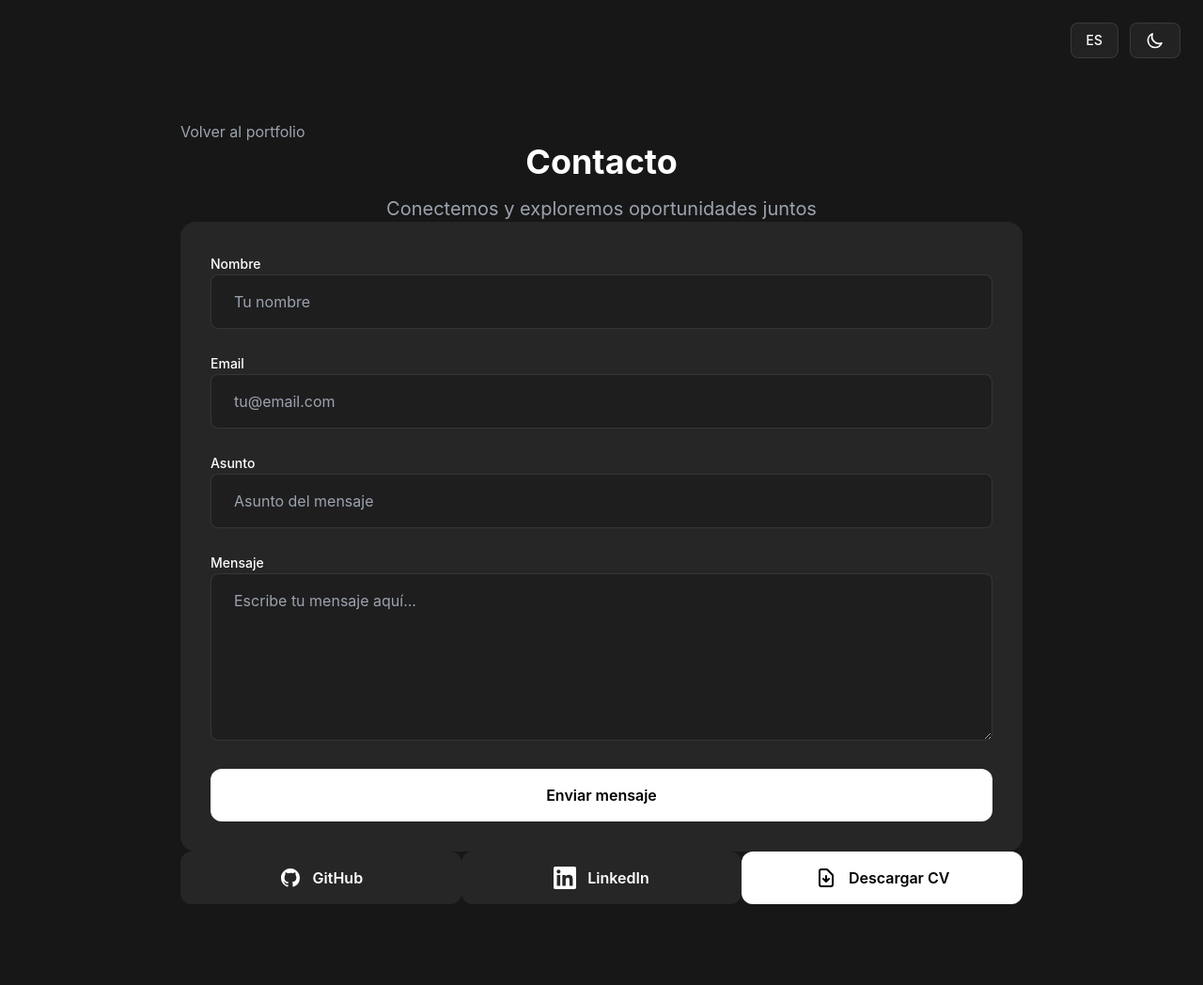
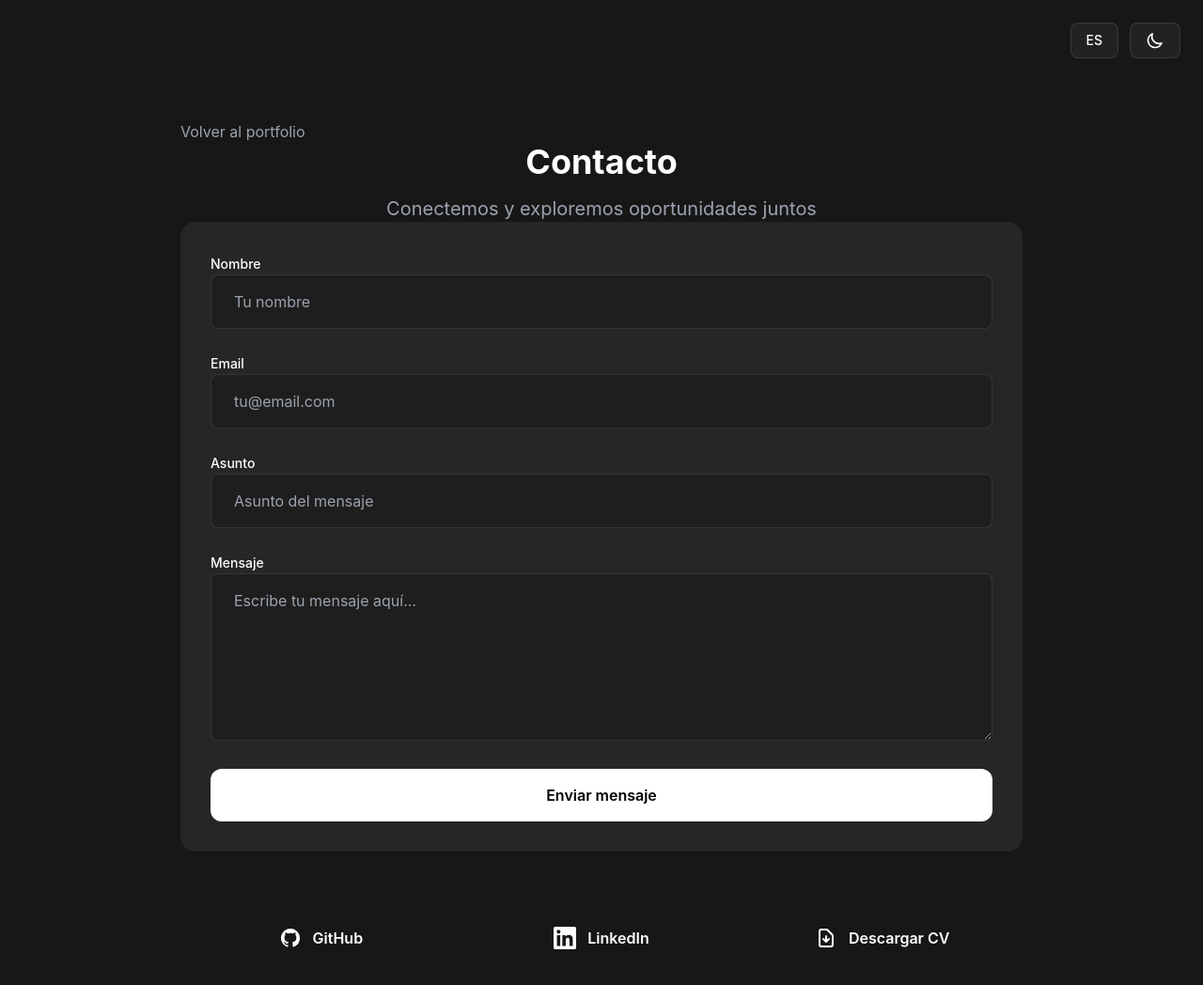
Before and after one commit to ivanarteta/portfolio, a website built with Vite: page contact.html in a window 1280 px wide. Shown: the whole page at 94% size. Built offline with nearby package versions, Linux system fonts and the light colour scheme; some packages are replaced by stand-ins of ours.

Commit message:
mejora en los estilos de los botones de contacto

```diff
--- a/contact.html
+++ b/contact.html
@@ -50,7 +50,7 @@
         </p>
 
         <!-- Formulario -->
-        <div class="bg-neutral-800 rounded-2xl p-8 mb-12">
+        <div class="bg-neutral-800 rounded-2xl p-8 mb-16">
           <form id="contact-form" class="space-y-6">
             <!-- Nombre -->
             <div>
@@ -138,7 +138,7 @@
             href="https://github.com/ivanarteta"
             target="_blank"
             rel="noopener noreferrer"
-            class="group flex items-center gap-3 px-8 py-4 bg-neutral-800 rounded-xl hover:bg-neutral-700 transition-all hover:scale-105 w-full md:w-auto justify-center"
+            class="group flex items-center gap-3 px-8 py-4 rounded-xl hover:bg-neutral-800 transition-all hover:scale-105 w-full md:w-auto justify-center"
           >
             <svg class="w-6 h-6" fill="currentColor" viewBox="0 0 24 24" aria-hidden="true">
               <path fill-rule="evenodd" d="M12 2C6.477 2 2 6.484 2 12.017c0 4.425 2.865 8.18 6.839 9.504.5.092.682-.217.682-.483 0-.237-.008-.868-.013-1.703-2.782.605-3.369-1.343-3.369-1.343-.454-1.158-1.11-1.466-1.11-1.466-.908-.62.069-.608.069-.608 1.003.07 1.531 1.032 1.531 1.032.892 1.53 2.341 1.088 2.91.832.092-.647.35-1.088.636-1.338-2.22-.253-4.555-1.113-4.555-4.951 0-1.093.39-1.988 1.029-2.688-.103-.253-.446-1.272.098-2.65 0 0 .84-.27 2.75 1.026A9.564 9.564 0 0112 6.844c.85.004 1.705.115 2.504.337 1.909-1.296 2.747-1.027 2.747-1.027.546 1.379.202 2.398.1 2.651.64.7 1.028 1.595 1.028 2.688 0 3.848-2.339 4.695-4.566 4.943.359.309.678.92.678 1.855 0 1.338-.012 2.419-.012 2.747 0 .268.18.58.688.482A10.019 10.019 0 0022 12.017C22 6.484 17.522 2 12 2z" clip-rule="evenodd" />
@@ -151,7 +151,7 @@
             href="https://www.linkedin.com/in/iv%C3%A1n-arteta-triguero-8712a0207/"
             target="_blank"
             rel="noopener noreferrer"
-            class="group flex items-center gap-3 px-8 py-4 bg-neutral-800 rounded-xl hover:bg-neutral-700 transition-all hover:scale-105 w-full md:w-auto justify-center"
+            class="group flex items-center gap-3 px-8 py-4 rounded-xl hover:bg-neutral-800 transition-all hover:scale-105 w-full md:w-auto justify-center"
           >
             <svg class="w-6 h-6" fill="currentColor" viewBox="0 0 24 24" aria-hidden="true">
               <path d="M20.447 20.452h-3.554v-5.569c0-1.328-.027-3.037-1.852-3.037-1.853 0-2.136 1.445-2.136 2.939v5.667H9.351V9h3.414v1.561h.046c.477-.9 1.637-1.85 3.37-1.85 3.601 0 4.267 2.37 4.267 5.455v6.286zM5.337 7.433c-1.144 0-2.063-.926-2.063-2.065 0-1.138.92-2.063 2.063-2.063 1.14 0 2.064.925 2.064 2.063 0 1.139-.925 2.065-2.064 2.065zm1.782 13.019H3.555V9h3.564v11.452zM22.225 0H1.771C.792 0 0 .774 0 1.729v20.542C0 23.227.792 24 1.771 24h20.451C23.2 24 24 23.227 24 22.271V1.729C24 .774 23.2 0 22.222 0h.003z"/>
@@ -163,7 +163,7 @@
           <a
             href="/cv.pdf"
             target="_blank"
-            class="group flex items-center gap-3 px-8 py-4 bg-white text-black rounded-xl hover:bg-gray-100 transition-all hover:scale-105 w-full md:w-auto justify-center font-semibold"
+            class="group flex items-center gap-3 px-8 py-4 rounded-xl hover:bg-neutral-800 transition-all hover:scale-105 w-full md:w-auto justify-center font-semibold"
           >
             <svg class="w-6 h-6" fill="none" stroke="currentColor" viewBox="0 0 24 24" aria-hidden="true">
               <path stroke-linecap="round" stroke-linejoin="round" stroke-width="2" d="M12 10v6m0 0l-3-3m3 3l3-3m2 8H7a2 2 0 01-2-2V5a2 2 0 012-2h5.586a1 1 0 01.707.293l5.414 5.414a1 1 0 01.293.707V19a2 2 0 01-2 2z" />
```
